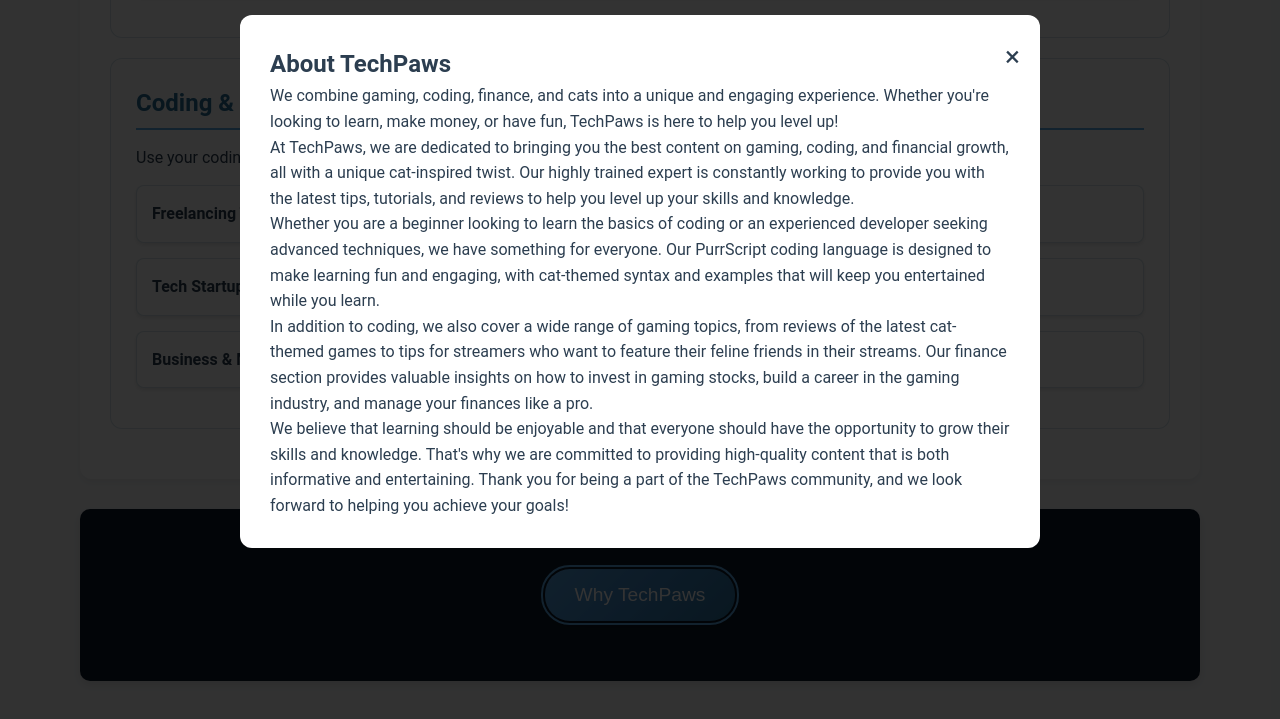
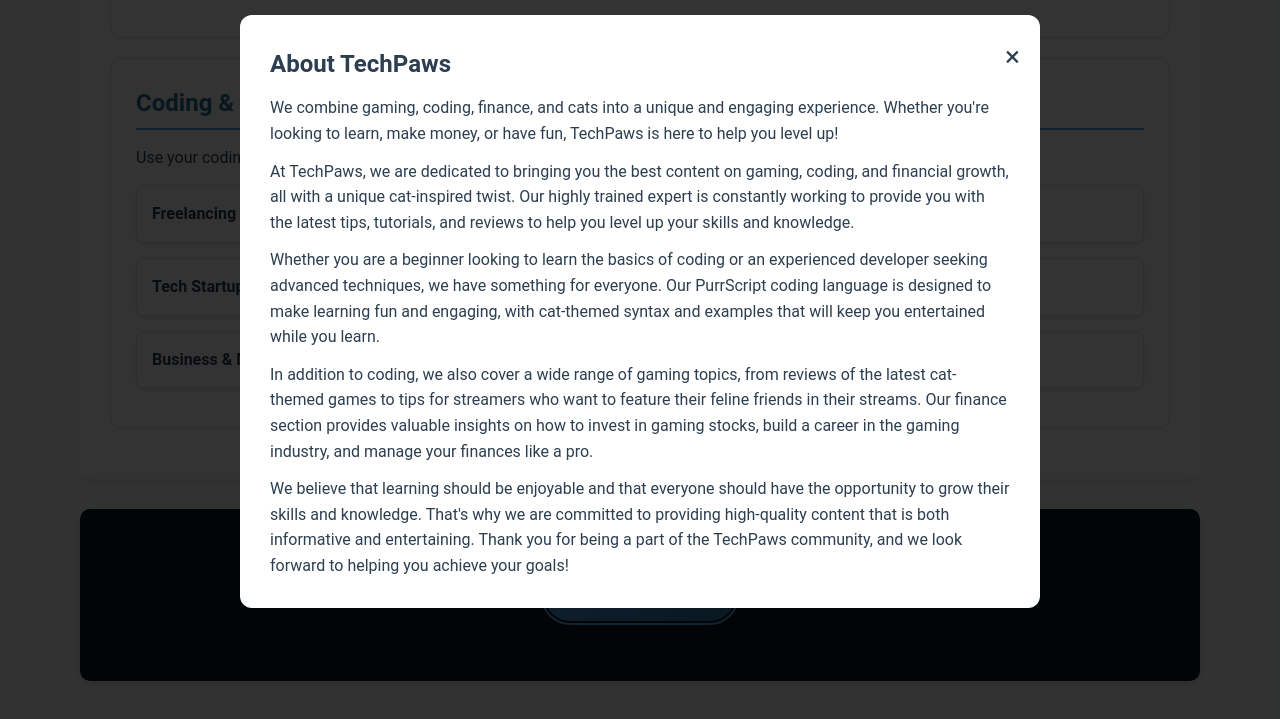
Before and after one commit to bobbothe2nd/TechPaws, a plain HTML site: page wiki/home.html in a window 1280 px wide. Both pictures are taken after a click on the button "Why TechPaws". Shown: the part 1726-2445 px from the top of the page. Drawn offline with Linux system fonts and the light colour scheme.

Commit message:
Spread paragraphs

```diff
--- a/wiki/style.css
+++ b/wiki/style.css
@@ -785,6 +785,10 @@ a:focus {
   z-index: 1000;
 }
 
+.modal p {
+  margin-top: 12px;
+}
+
 .modal-content {
   background: var(--surface);
   margin: 5% auto;
```
